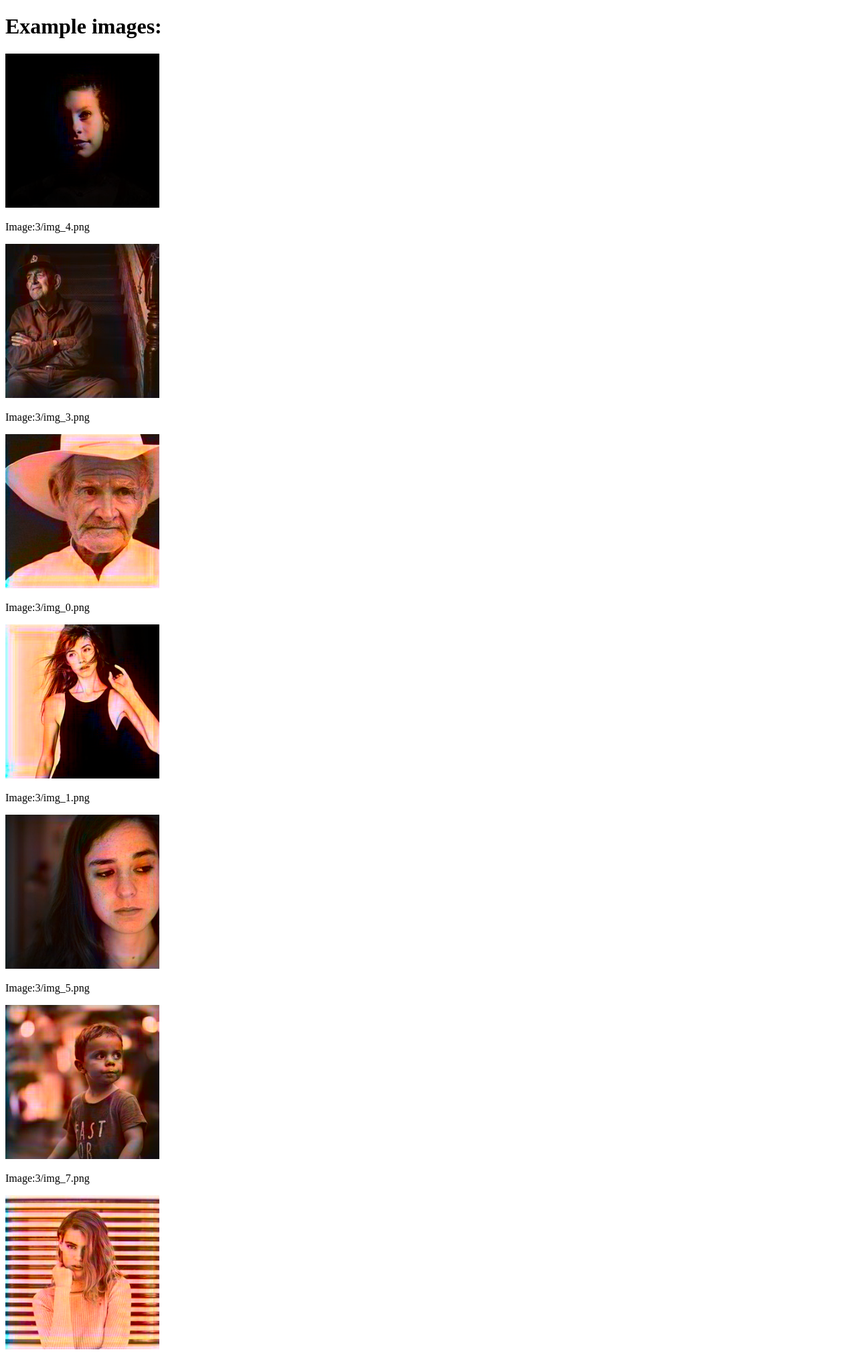
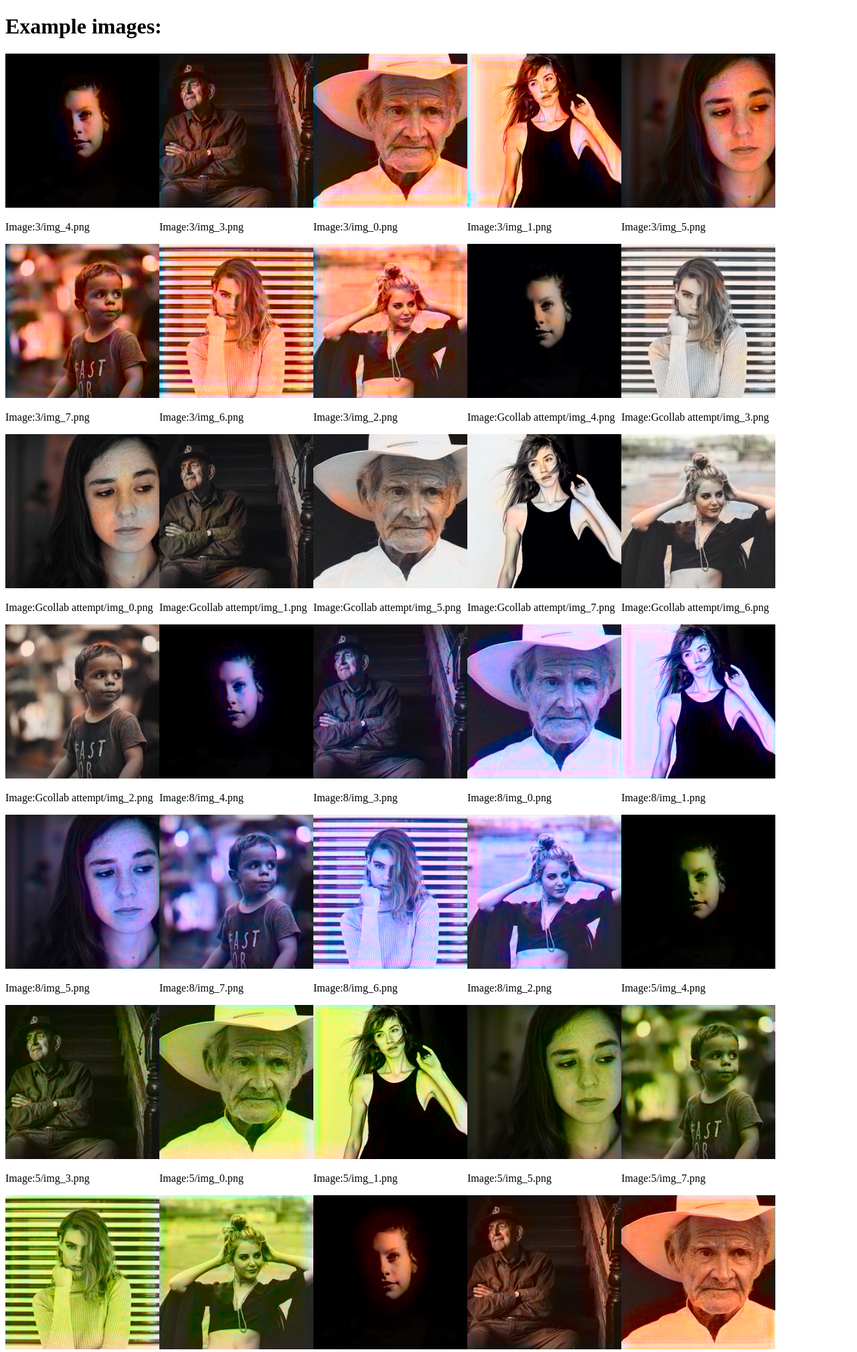
Before and after one commit to CRTeaching/KeepingUpAppearances, a Flask app: page /showcase/ in a window 1280 px wide. Shown: the top 2018 px of the page at 67% size. Run offline with Flask 2, Linux system fonts and the light colour scheme.

Commit message:
Fixed a typo

```diff
--- a/main.py
+++ b/main.py
@@ -24,7 +24,7 @@ split = int(training_percentage * len(X))
 
 # use the given percentage for training
 Xtrain = X[:split]
-#rnomalise the data (divide it by 255), while keeping it as float
+# normalise the data (divide it by 255), while keeping it as float
 Xtrain = 1.0/255 * Xtrain
 
 # Load the neural network
--- a/static/css/stylesheet.css
+++ b/static/css/stylesheet.css
@@ -1,3 +1,3 @@
 .imgContainer {
-    float: top;
+    float: left;
 }
--- a/templates/base.html
+++ b/templates/base.html
@@ -3,7 +3,7 @@
 <head>
     <meta charset="UTF-8">
     <meta name="viewport" content="width=device-width, initial-scale=1.0">
-    <link rel="stylesheet" type="text/css" href="{{ url_for('static', filename='/css/stylesheet.css')}}">
+    <link rel="stylesheet" type="text/css" href="{{ url_for('static', filename='css/stylesheet.css')}}">
 	{% block head %} {% endblock %}
 </head>
 
```
